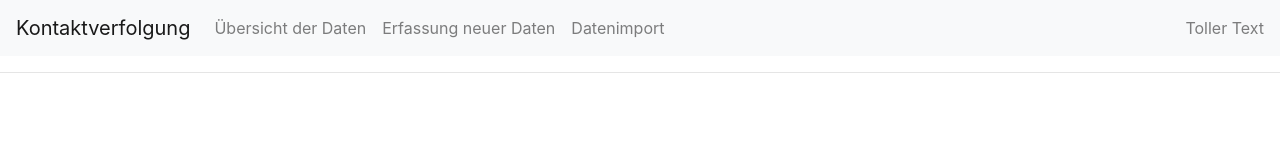
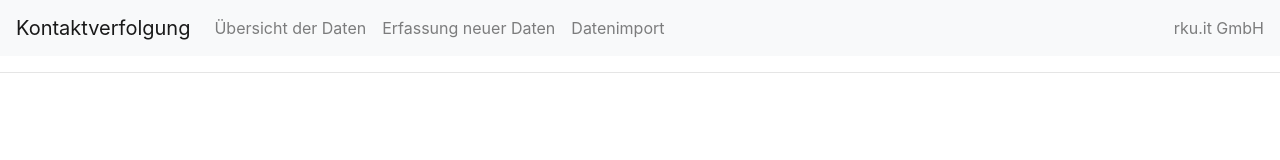
Before and after one commit to Pineapple-Mobile-Apps/Pandemitrac, a React (Create React App) app in the folder pandemitrack.ui/: page / in a window 1280 px wide. Shown: the top 160 px of the page. Built offline with nearby package versions, Linux system fonts and the light colour scheme; the HTML template or start-up script is replaced by a standard one.

Commit message:
change auf rku

```diff
--- a/pandemitrack.ui/src/App.js
+++ b/pandemitrack.ui/src/App.js
@@ -35,7 +35,7 @@ function App() {
               <NavLink href="/import">Datenimport</NavLink>
             </NavItem>
           </Nav>
-          <NavbarText>Toller Text</NavbarText>
+          <NavbarText>rku.it GmbH</NavbarText>
         </Collapse>
       </Navbar>
 
```
